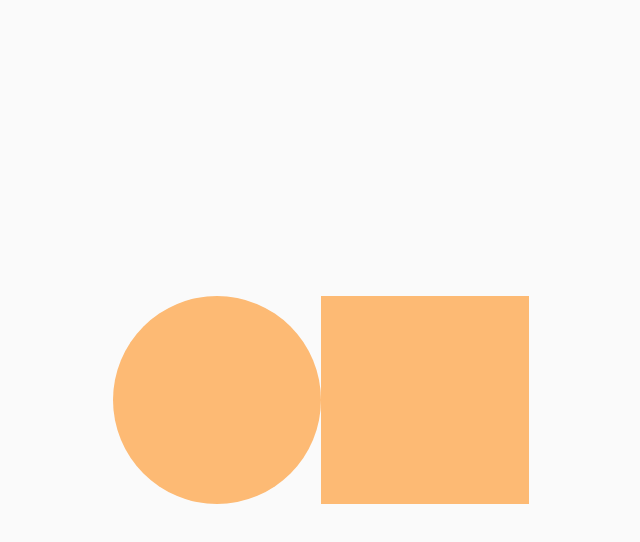
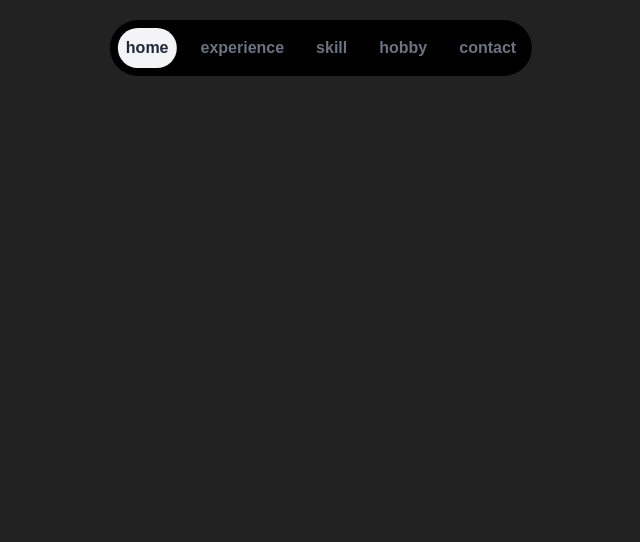
Before and after one commit to imddc/imddc-next-blog, a Next.js app: page / in a window 1280 px wide. Shown: the top 542 px of the page, without its empty margins (319-959 px from the left). Built offline with nearby package versions, Linux system fonts and the light colour scheme.

Commit message:
feat(header): header layout

```diff
--- a/app/page.tsx
+++ b/app/page.tsx
@@ -1,26 +1,63 @@
 'use client'
 
-import {
-  motion,
-  useMotionValue,
-  useTransform,
-  type Variants
-} from 'framer-motion'
+import { clsx } from 'clsx'
+import { motion, type Variants } from 'framer-motion'
+import Link from 'next/link'
 import { useState } from 'react'
 
+const links = ['home', 'experience', 'skill', 'hobby', 'contact'].map(
+  (item) => ({
+    name: item,
+    hash: `#${item}`
+  })
+)
+
 export default function RootPage() {
+  const [activeSection, setActiveSection] = useState(links[0].name)
+  function handleClickItem(section: string) {
+    setActiveSection(section)
+  }
+
   return (
-    <div className="w-screen h-screen flex-center">
+    <>
       <motion.div
-        className="rounded-full bg-orange-300 w-52 h-52"
-        animate={{ x: [0, 100, 0] }}
-      />
-      <motion.circle
-        className="bg-orange-300 w-52 h-52"
-        cx={500}
-        animate={{ cx: [null, 100, 200] }}
-        transition={{ duration: 3, times: [0, 0.2, 1] }}
-      />
-    </div>
+        className="fixed top-5 left-1/2 -translate-x-1/2 bg-black p-2 rounded-full"
+        initial={{ y: -100, x: '-50%', opacity: 0 }}
+        animate={{ y: 0, x: '-50%', opacity: 1 }}
+      >
+        <motion.ul className="flex items-center gap-4 text-gray-500">
+          {links.map((link) => (
+            <motion.li
+              className="relative h-3/4 break-keep flex-center"
+              key={link.name}
+              initial={{ opacity: 0, y: -100 }}
+              animate={{ opacity: 1, y: 0 }}
+              onClick={() => handleClickItem(link.name)}
+            >
+              <Link
+                className={clsx(
+                  'relative p-2 z-999 font-bold hover:text-gray-200 transition',
+                  {
+                    'text-gray-800 hover:text-gray-800':
+                      activeSection === link.name
+                  }
+                )}
+                href={link.hash}
+                onClick={() => setActiveSection(link.name)}
+              >
+                {link.name}
+                {activeSection === link.name && (
+                  <motion.span
+                    className="absolute inset-0 bg-gray-100 rounded-full -z-10"
+                    layoutId="activeSection"
+                    transition={{ type: 'spring', stiffness: 380, damping: 30 }}
+                  />
+                )}
+              </Link>
+            </motion.li>
+          ))}
+        </motion.ul>
+      </motion.div>
+    </>
   )
 }
--- a/package.json
+++ b/package.json
@@ -26,6 +26,7 @@
     "@types/node": "^20",
     "@types/react": "^18",
     "@types/react-dom": "^18",
+    "clsx": "^2.1.1",
     "eslint": "^8",
     "eslint-config-next": "14.2.3",
     "postcss": "^8",
--- a/styles/globals.css
+++ b/styles/globals.css
@@ -19,8 +19,7 @@ body {
 
   margin: 0;
   padding: 0;
-  background-color: var(--background);
-  color: var(--accent);
+  background-color: var(--ash-black);
 }
 
 * {
@@ -52,26 +51,6 @@ h2 {
   margin: 50px 0 10px;
 }
 
-p {
-  margin: 0 0 30px 0;
-  font-size: 18px;
-}
-code,
-input {
-  font-family: input-mono, monospace;
-  font-weight: 400;
-  font-style: normal;
-}
-ul {
-  display: flex;
-  list-style: none;
-  height: 300px;
-  overflow-x: scroll;
-  padding: 20px 0;
-  flex: 0 0 600px;
-  margin: 0 auto;
-}
-
 ::-webkit-scrollbar {
   height: 5px;
   width: 5px;
@@ -86,16 +65,6 @@ ul {
 
 ::-webkit-scrollbar-corner {
   background: #fff3;
-}
-
-li {
-  flex: 0 0 200px;
-  background: var(--accent);
-  margin: 0 20px 0 0;
-}
-
-li:last-of-type {
-  margin: 0;
 }
 
 input {
```
Also changed, not shown: 1 other file (tests, documents, lock files or other folders).
